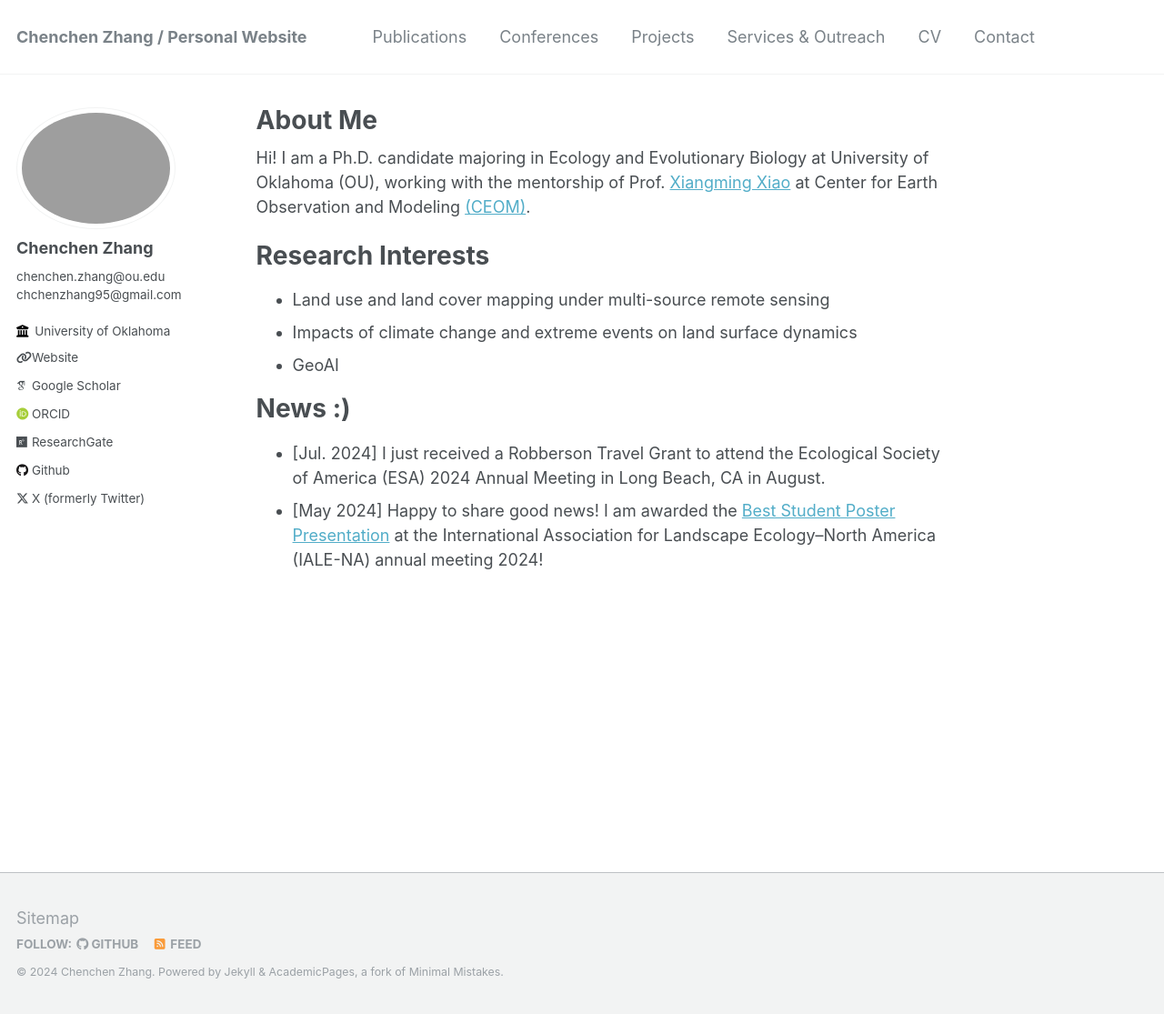
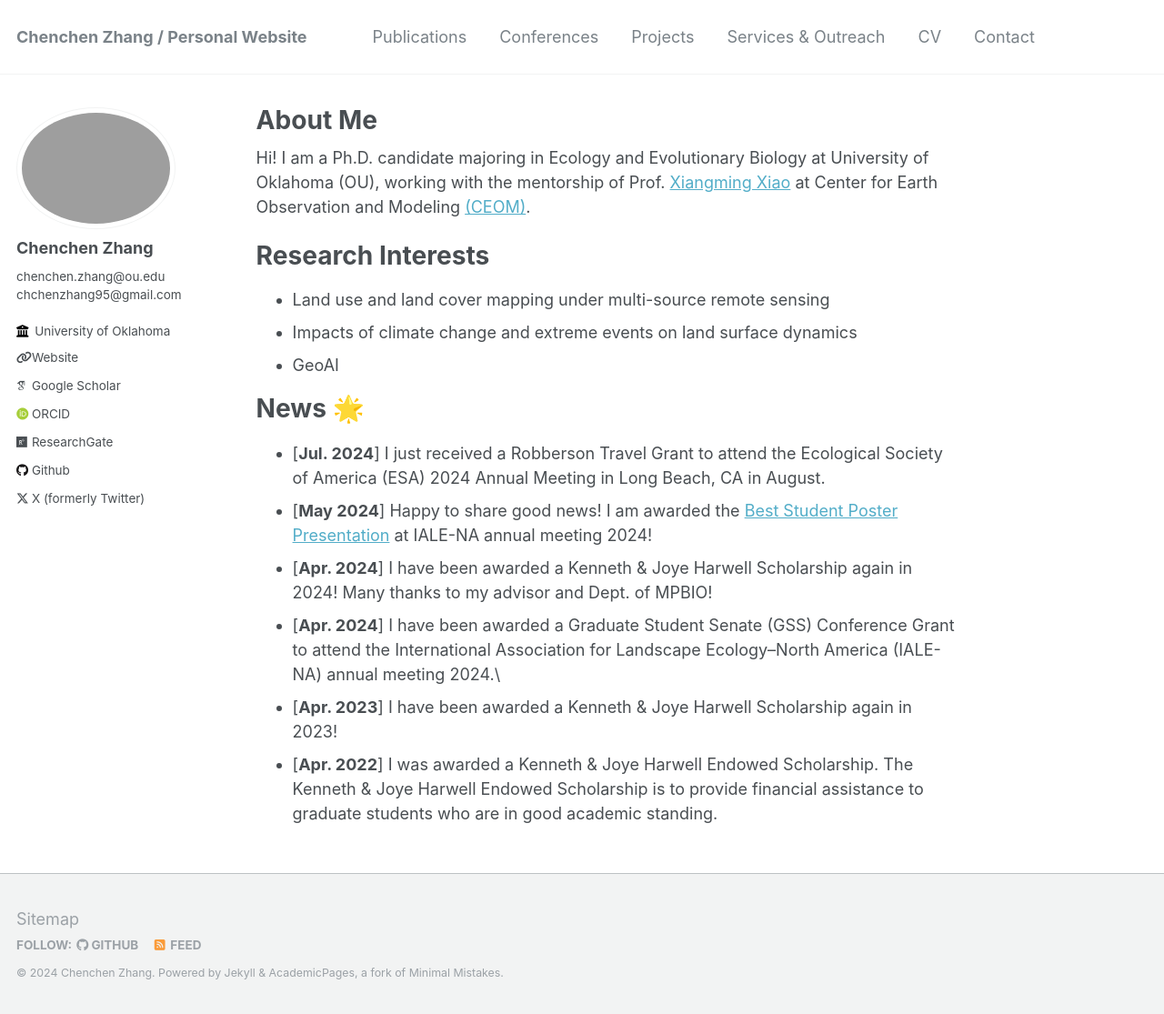
Before and after one commit to rszcc/rszcc.github.io, a Jekyll site: the page built from _pages/about.md, in a window 1280 px wide and 1115 px high. Shown: the whole window at 91% size. Built offline with Jekyll 4.4.1, drawn with Linux system fonts in a browser that asks for light colours; some web fonts are replaced.

Commit message:
Update about.md

```diff
--- a/_pages/about.md
+++ b/_pages/about.md
@@ -16,7 +16,11 @@ Research Interests
  - GeoAI
 
 
-News :)
+News 🌟
 ======
- - [Jul. 2024] I just received a Robberson Travel Grant to attend the Ecological Society of America (ESA) 2024 Annual Meeting in Long Beach, CA in August.
- - [May 2024] Happy to share good news! I am awarded the [Best Student Poster Presentation](https://www.ialena.org/awards.html) at the International Association for Landscape Ecology–North America (IALE-NA) annual meeting 2024!
+ - [**Jul. 2024**] I just received a Robberson Travel Grant to attend the Ecological Society of America (ESA) 2024 Annual Meeting in Long Beach, CA in August.
+ - [**May 2024**] Happy to share good news! I am awarded the [Best Student Poster Presentation](https://www.ialena.org/awards.html) at IALE-NA annual meeting 2024!
+ - [**Apr. 2024**] I have been awarded a Kenneth & Joye Harwell Scholarship again in 2024! Many thanks to my advisor and Dept. of MPBIO!
+ - [**Apr. 2024**] I have been awarded a Graduate Student Senate (GSS) Conference Grant to attend the International Association for Landscape Ecology–North America (IALE-NA) annual meeting 2024.\
+ - [**Apr. 2023**] I have been awarded a Kenneth & Joye Harwell Scholarship again in 2023!
+ - [**Apr. 2022**] I was awarded a Kenneth & Joye Harwell Endowed Scholarship. The Kenneth & Joye Harwell Endowed Scholarship is to provide financial assistance to graduate students who are in good academic standing.
```
